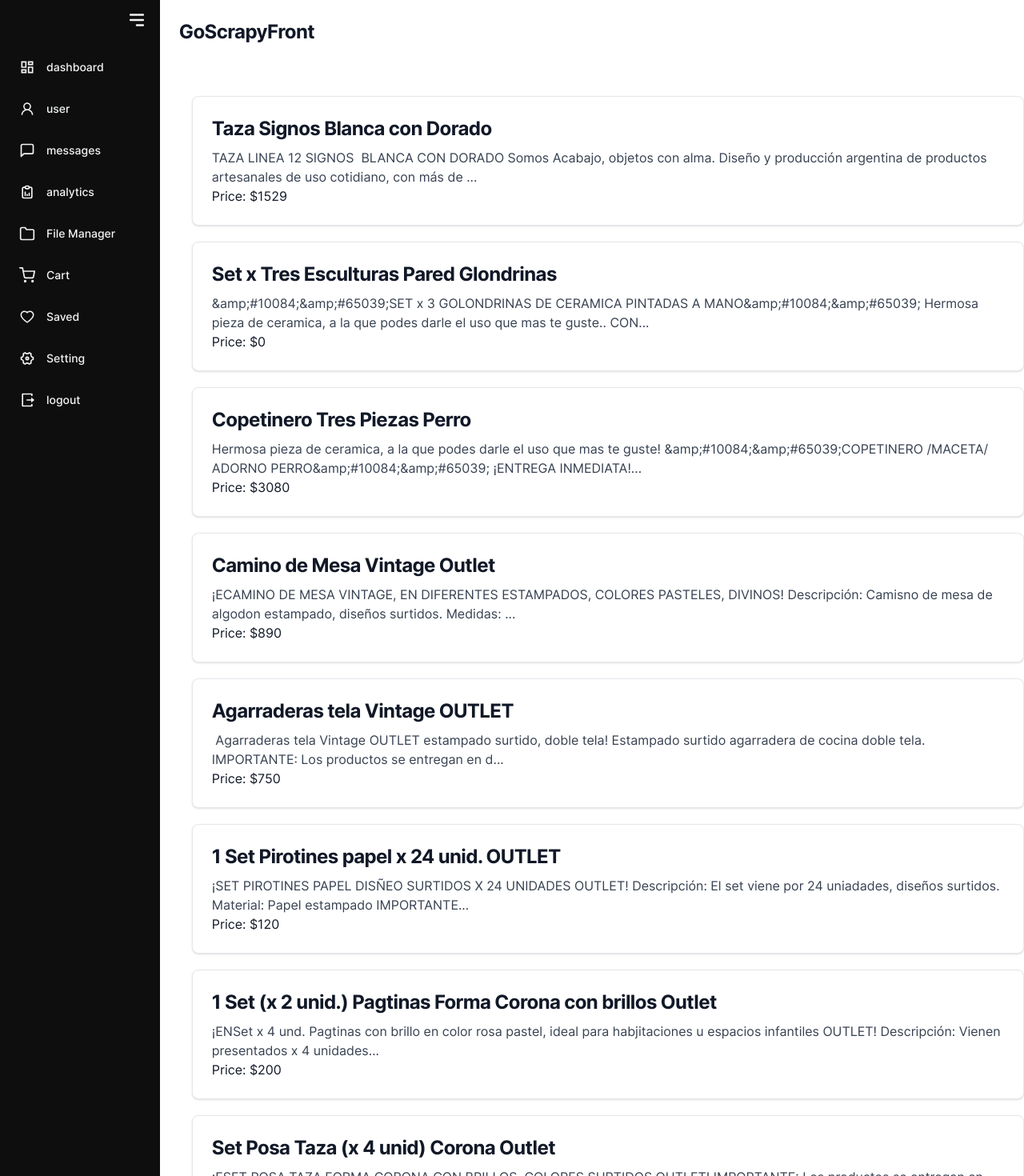
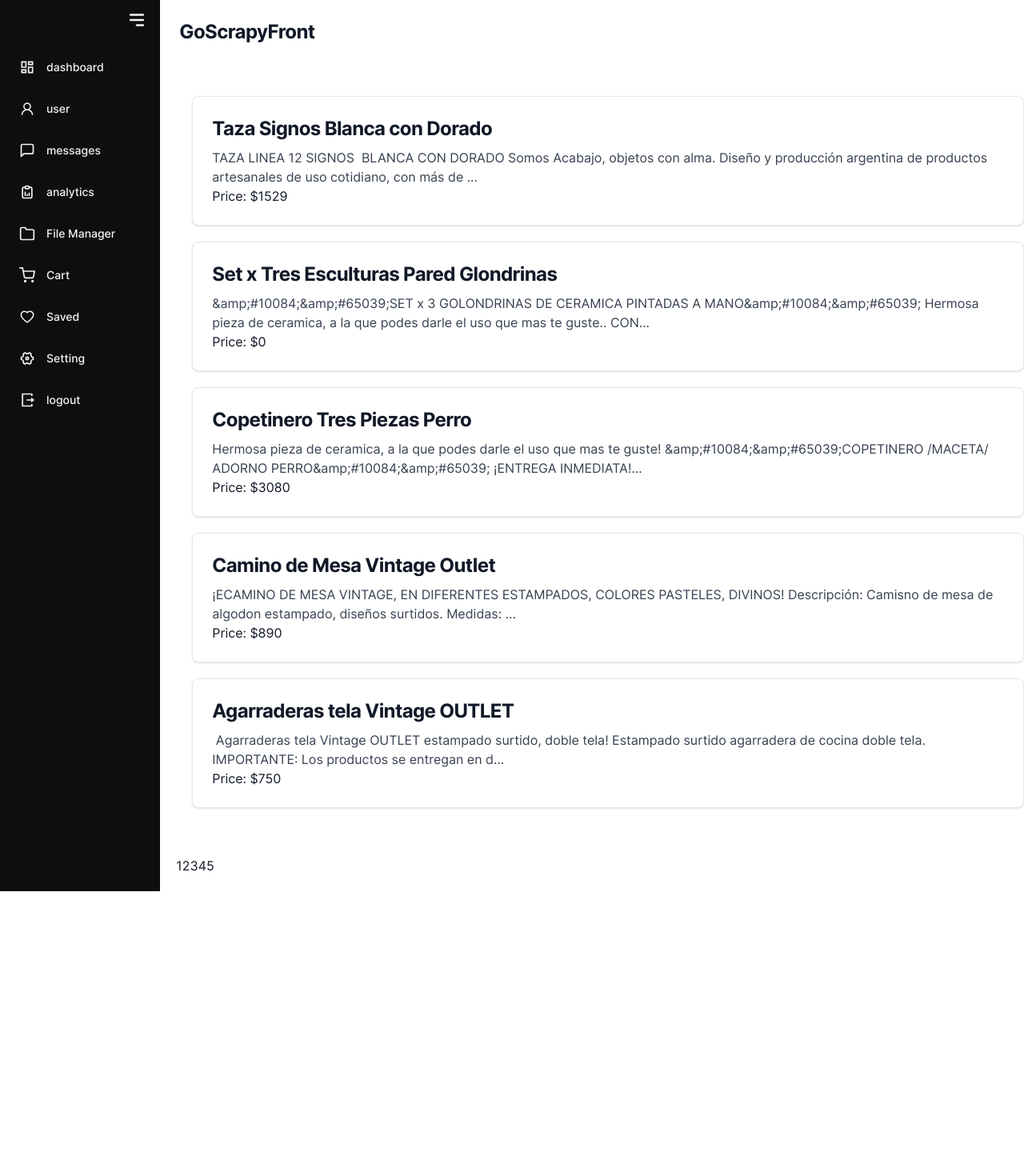
Before and after one commit to jackgris/goscrapy-front, a React (Vite) app: page / in a window 1280 px wide. Shown: the top 1470 px of the page at 80% size. After the commit the page ends 1114 px from the top, so only its background shows below. Built offline with nearby package versions, Linux system fonts and the light colour scheme.

Commit message:
feat: add pagination when show list products

```diff
--- /dev/null
+++ b/src/components/PaginationComponent.tsx
@@ -0,0 +1,46 @@
+import type { FC } from 'react'
+
+interface PaginationProperties {
+	currentPage: number
+	pageSize: number
+	totalItems: number
+	onChangePage: (page: number) => void
+}
+
+const STYLE = 'p-5'
+
+const PaginationComponent: FC<PaginationProperties> = ({
+	currentPage,
+	pageSize,
+	totalItems,
+	onChangePage
+}): JSX.Element => {
+	// Calculate the total number of pages
+	const totalPages: number = Math.ceil(totalItems / pageSize)
+
+	const add = 1
+	// Generate an array of page numbers to display
+	const pages: number[] = Array.from(
+		{ length: totalPages },
+		(_, index) => index + add
+	)
+
+	return (
+		<div className={`${STYLE}`}>
+			{pages.map(
+				(page: number): JSX.Element => (
+					<button
+						type='button'
+						key={page}
+						onClick={(): void => onChangePage(page)}
+						disabled={currentPage === page}
+					>
+						{page}
+					</button>
+				)
+			)}
+		</div>
+	)
+}
+
+export default PaginationComponent
--- a/src/components/ProductsList.tsx
+++ b/src/components/ProductsList.tsx
@@ -1,4 +1,7 @@
 import ProductComponent, { type Product } from './ProductComponent'
+
+import { useState } from 'react'
+import PaginationComponent from './PaginationComponent'
 
 interface Properties {
 	products: Product[]
@@ -6,12 +9,36 @@ interface Properties {
 
 const STYLE = 'p-5'
 
-const ProductList = ({ products }: Properties): JSX.Element => (
-	<div className={`${STYLE}`}>
-		{products.map(product => (
-			<ProductComponent key={product.name} product={product} />
-		))}
-	</div>
-)
+const ProductList = ({ products }: Properties): JSX.Element => {
+	const defaultState = 1
+	const [currentPage, setCurrentPage] = useState(defaultState)
+	const pageSize = 5
+	const totalItems = products.length
+
+	const onHandlePageChange = (page: number): void => {
+		setCurrentPage(page)
+	}
+
+	// Get the items for the current page
+	const startIndex = (currentPage - defaultState) * pageSize
+	const endIndex = startIndex + pageSize
+	const currentItems = products.slice(startIndex, endIndex)
+
+	return (
+		<div>
+			<div className={`${STYLE}`}>
+				{currentItems.map((item: Product) => (
+					<ProductComponent key={item.name} product={item} />
+				))}
+			</div>
+			<PaginationComponent
+				currentPage={currentPage}
+				pageSize={pageSize}
+				totalItems={totalItems}
+				onChangePage={onHandlePageChange}
+			/>
+		</div>
+	)
+}
 
 export default ProductList
```
